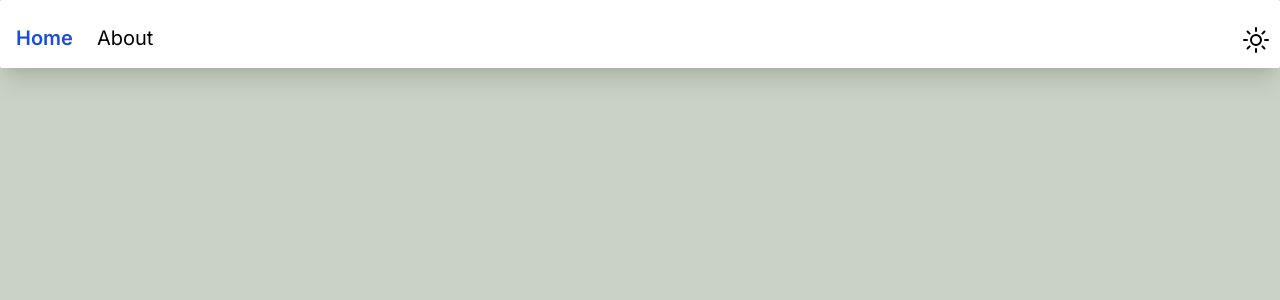
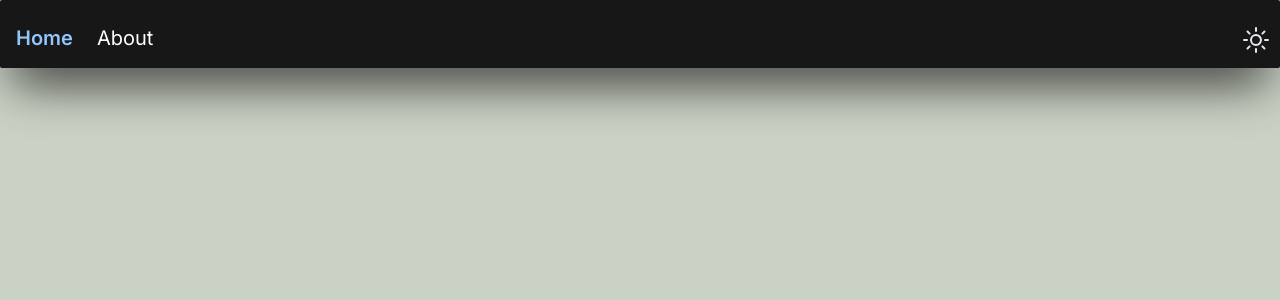
Before and after one commit to ssarkar551/portfolio, a Next.js app: page / in a window 1280 px wide. Shown: the top 300 px of the page. Built offline with nearby package versions, Linux system fonts and the light colour scheme.

Commit message:
chore: add default theme & attribute

```diff
--- a/src/app/layout.tsx
+++ b/src/app/layout.tsx
@@ -1,5 +1,6 @@
 import './globals.css'
 import { Inter } from 'next/font/google'
+import { Providers } from './providers'
 
 const inter = Inter({ subsets: ['latin'] })
 
@@ -15,7 +16,11 @@ export default function RootLayout({
 }) {
   return (
     <html lang="en">
-      <body className={inter.className}>{children}</body>
+      <body className={inter.className}>
+        <Providers>
+          {children}
+        </Providers>
+      </body>
     </html>
   )
 }
--- a/src/app/providers.tsx
+++ b/src/app/providers.tsx
@@ -6,5 +6,5 @@ import { ThemeProvider } from 'next-themes'
  * @see https://github.com/pacocoursey/next-themes#with-app
  */
 export function Providers({ children }:{ children: React.ReactNode }) {
-  return <ThemeProvider>{children}</ThemeProvider>
+  return <ThemeProvider defaultTheme="dark" attribute="class">{children}</ThemeProvider>
 }
--- a/tailwind.config.js
+++ b/tailwind.config.js
@@ -5,6 +5,7 @@ module.exports = {
     './src/components/**/*.{js,ts,jsx,tsx,mdx}',
     './src/app/**/*.{js,ts,jsx,tsx,mdx}',
   ],
+  darkMode: 'class',
   theme: {
     extend: {
       backgroundImage: {
```
